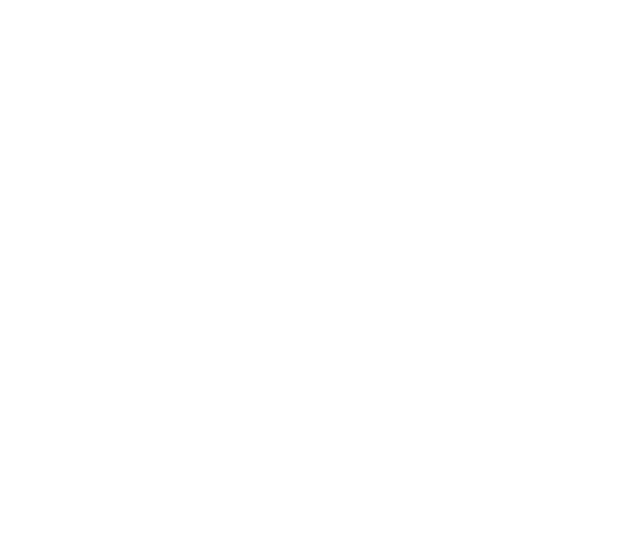
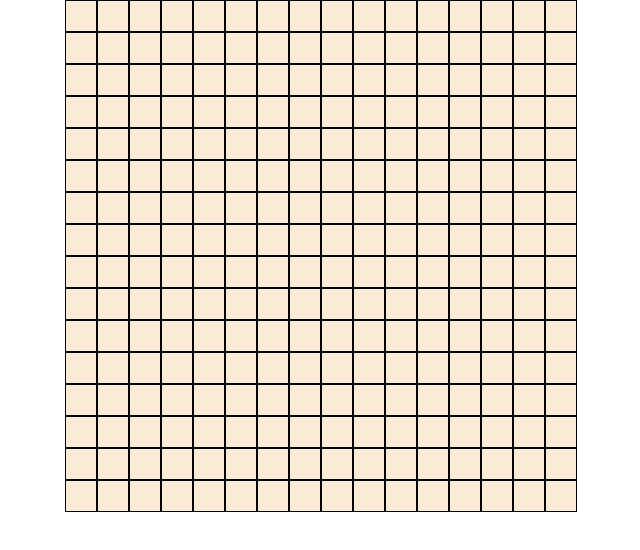
Before and after one commit to NgocLe-101/Etch-a-Sketch, a plain HTML site: page index.html in a window 1280 px wide. Shown: the whole page, without its empty margins (319-959 px from the left). Drawn offline with Linux system fonts and the light colour scheme.

Commit message:
Centering grid and adding render grid functionality

```diff
--- a/main.js
+++ b/main.js
@@ -0,0 +1,17 @@
+const container = document.querySelector('.container');
+let n = 16;
+let color = 'red';
+
+for (let i = 0;i<n;i++) {
+    const row = document.createElement('div');
+    row.className = 'grid-row';
+    for (let j = 0;j<n;j++) {
+        let cell = document.createElement('div');
+        cell.className = 'grid-cell';
+        cell.addEventListener('mouseover', () => {
+            cell.style['background-color'] = color;
+        })
+        row.append(cell);
+    }
+    container.append(row);
+}
--- a/styles.css
+++ b/styles.css
@@ -1,3 +1,30 @@
 * {
     margin: 0;
 }
+
+.grid-row {
+    display: flex;
+    width: 100%;
+    height: 100%;
+}
+
+.grid-row div {
+    flex: 1;
+    border: 1px solid #000;
+    background-color:antiquewhite;
+}
+
+.container {
+    display: flex;
+    flex-direction: column;
+    align-items: center;
+    justify-items: center;
+    width: 512px;
+    height: 512px;
+}
+
+body {
+    display: flex;
+    flex-direction: column;
+    align-items: center;
+}
```
